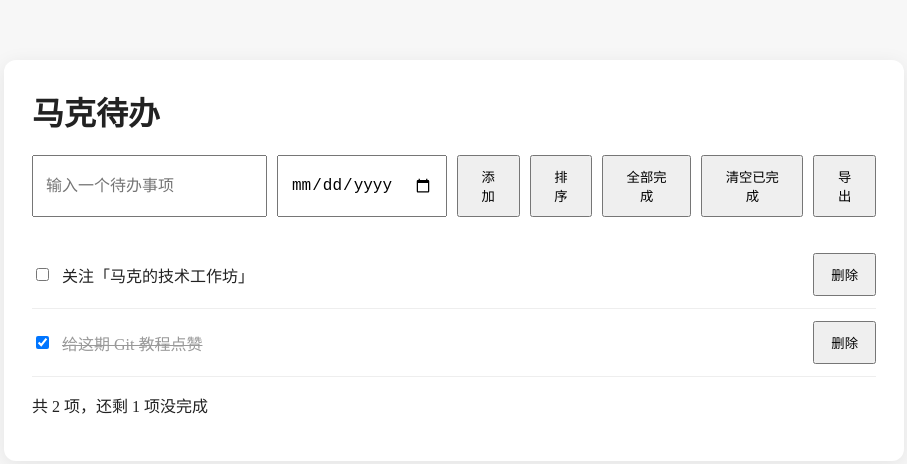
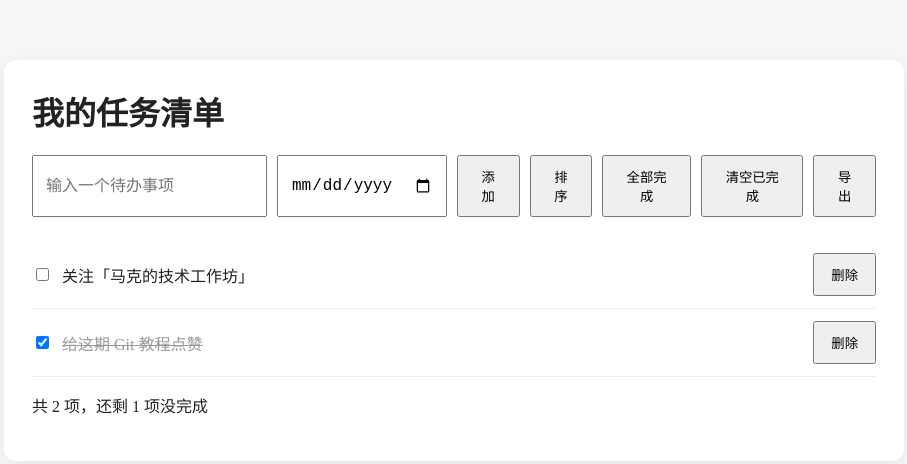
Before and after one commit to QuietKyn/simpleDemo, a plain HTML site: page index.html in a window 1280 px wide. Shown: the whole page, without its empty margins (186-1093 px from the left). Drawn offline with Linux system fonts and the light colour scheme.

Commit message:
feat: update todo title

```diff
--- a/index.html
+++ b/index.html
@@ -91,7 +91,7 @@
 </head>
 <body>
   <div class="app">
-    <h1>马克待办</h1>
+    <h1>我的任务清单</h1>
 
     <div class="input-row">
       <input id="todoInput" type="text" placeholder="输入一个待办事项">
```
